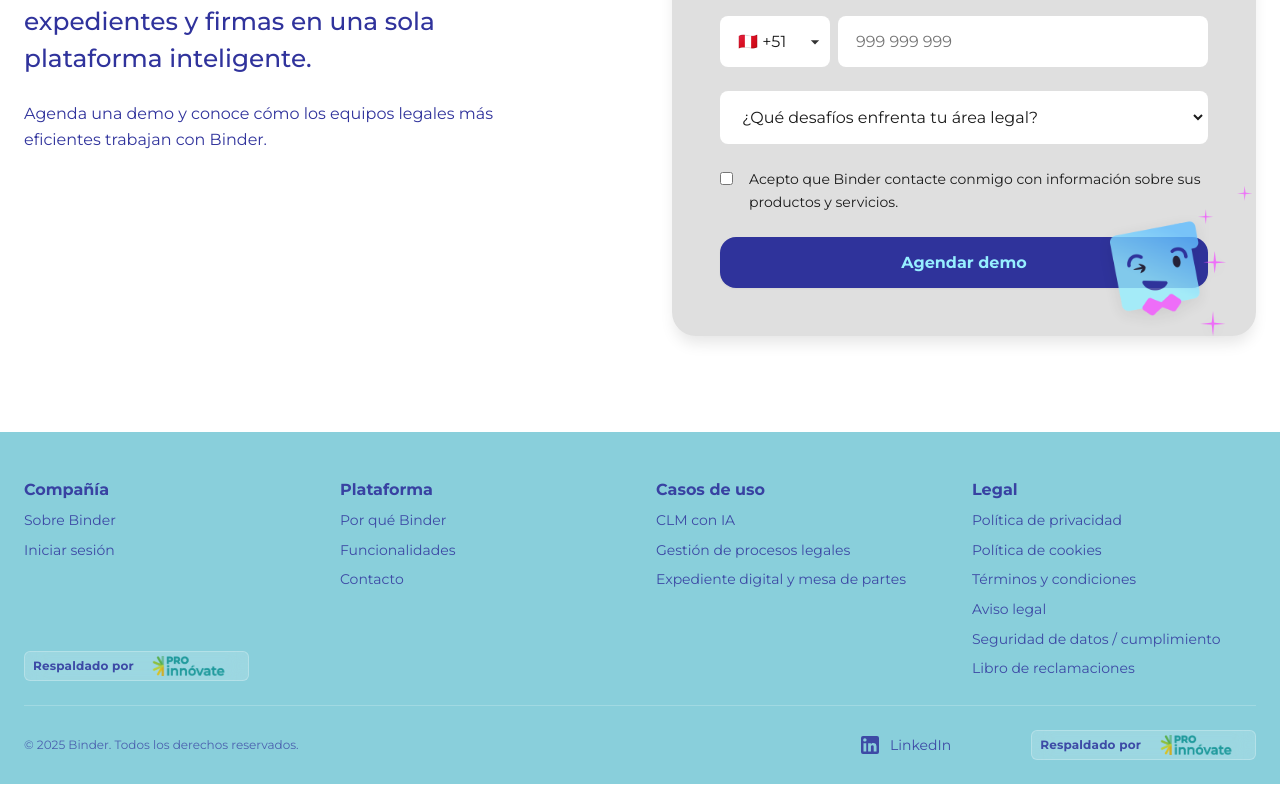
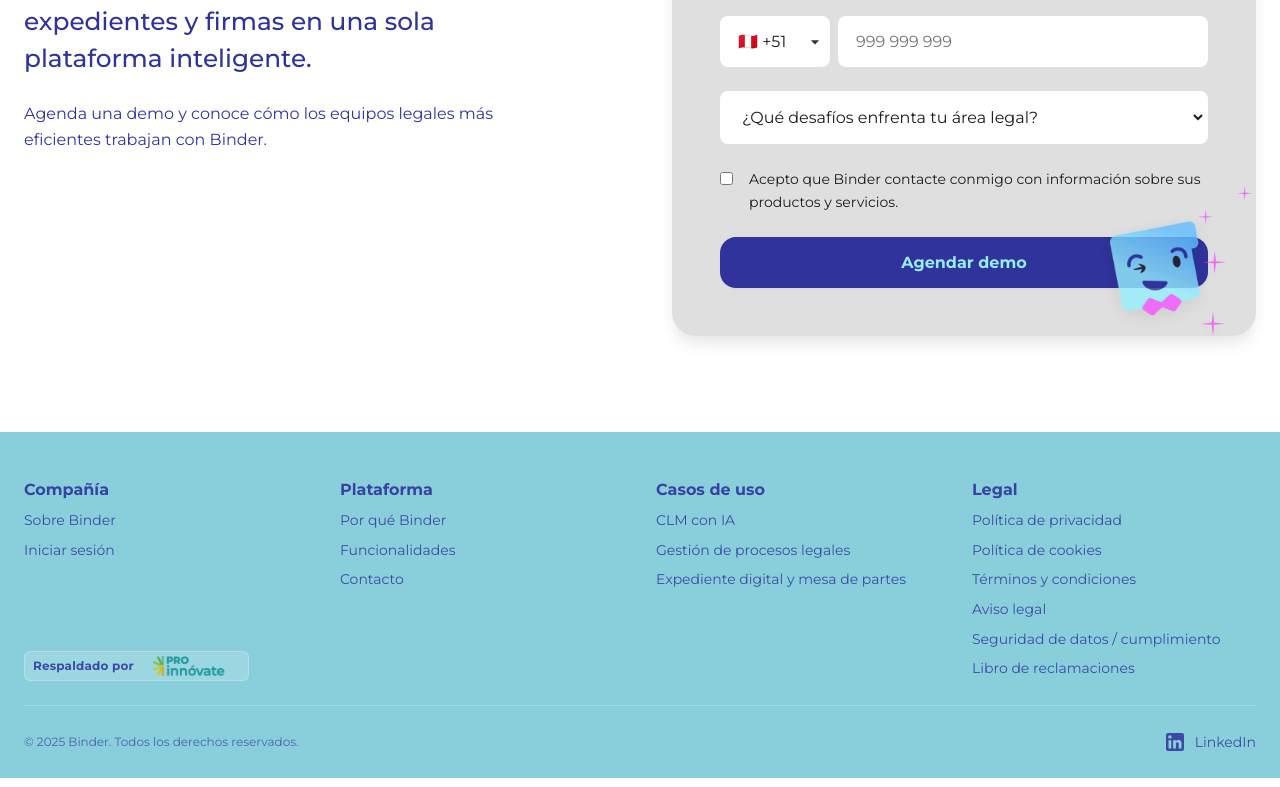
Before and after one commit to jcguzmanr/Binder-web, a React (Vite) app: page / in a window 1280 px wide. Shown: the part 4083-4870 px from the top of the page. Built offline with nearby package versions, Linux system fonts and the light colour scheme.

Commit message:
fix: eliminar badge duplicado en Footer

```diff
--- a/src/components/sections/Footer.css
+++ b/src/components/sections/Footer.css
@@ -85,23 +85,9 @@
   display: none; /* Hidden by default, shown on desktop */
 }
 
-.footer-badge-bottom {
-  display: none; /* Hidden by default, shown only on mobile */
-}
-
 @media (min-width: 969px) {
   .footer-badge-column {
     display: inline-flex;
-  }
-
-  .footer-badge-bottom {
-    display: none; /* Always hidden on desktop */
-  }
-}
-
-@media (max-width: 968px) {
-  .footer-badge-bottom {
-    display: inline-flex; /* Shown only on mobile */
   }
 }
 
--- a/src/components/sections/Footer.tsx
+++ b/src/components/sections/Footer.tsx
@@ -95,16 +95,6 @@
               </svg>
               LinkedIn
             </a>
-            <div className="footer-badge footer-badge-bottom">
-              <span className="footer-badge-text">{homeContent.badgeText}</span>
-              <span className="footer-badge-icon">
-                <img
-                  src="/proinnovate.png"
-                  alt="PRO innovate"
-                  className="footer-badge-logo"
-                />
-              </span>
-            </div>
           </div>
         </div>
       </div>
```
